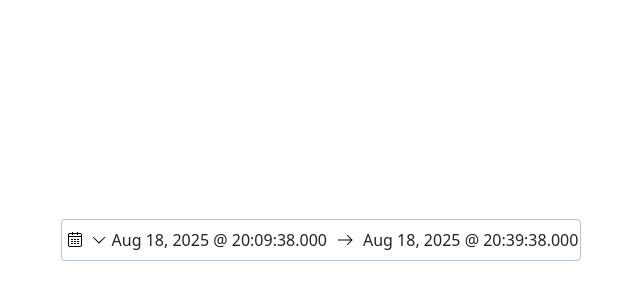
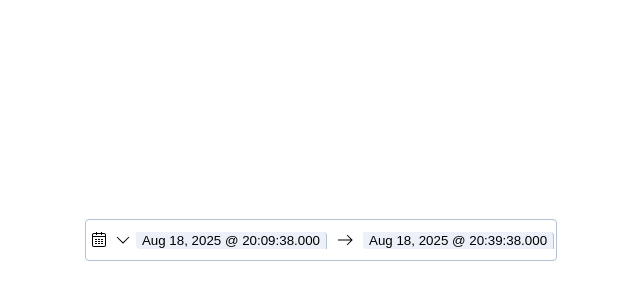
Before and after one commit to asenka0301/data_picker, a React (Vite) app: page / in a window 1280 px wide. Shown: the part 160-460 px from the top of the page, without its empty margins (320-960 px from the left). Built offline with nearby package versions, Linux system fonts and the light colour scheme.

Commit message:
feat: add popover

```diff
--- a/src/components/DatePicker/DatePicker.tsx
+++ b/src/components/DatePicker/DatePicker.tsx
@@ -3,6 +3,7 @@ import { useState } from "react";
 import { formatDate } from "../../utils/formatDate";
 import { sub } from "date-fns";
 import QuickSelectIcon from "../QuickSelect/QuickSelectIcon/QuickSelectIcon";
+import Popover from "../Popover/Popover";
 
 const DatePicker = () => {
   const [startDate] = useState<Date>(() => sub(new Date(), { minutes: 30 }));
@@ -10,9 +11,13 @@ const DatePicker = () => {
   return (
     <div className={styles.container}>
       <QuickSelectIcon />
-      <div>{formatDate(startDate)}</div>
+      <Popover title={formatDate(startDate)}>
+        <div>Data</div>
+      </Popover>
       <span className={styles.arrow}></span>
-      <div>{formatDate(endDate)}</div>
+      <Popover title={formatDate(endDate)}>
+        <div>Data</div>
+      </Popover>
     </div>
   );
 };
--- /dev/null
+++ b/src/components/Popover/Popover.module.css
@@ -0,0 +1,37 @@
+.popoverContainer {
+  position: relative;
+  display: inline-block;
+}
+
+.popoverTrigger {
+  display: flex;
+  justify-content: center;
+  align-items: center;
+  flex-shrink: 0;
+  width: 100%;
+  height: 100%;
+  border: none;
+  border-right: 1px solid #b4c1d5;
+  border-top-right-radius: 4px;
+  border-bottom-left-radius: 4px;
+  background-color: rgb(236, 241, 249);
+  outline: none;
+  overflow: hidden !important;
+  text-overflow: ellipsis !important;
+  white-space: nowrap !important;
+}
+
+.popoverContent {
+  position: absolute;
+  top: 100%;
+  left: 50%;
+  transform: translateX(-50%);
+  margin-top: 10px;
+  background-color: white;
+  border: 1px solid #ccc;
+  box-shadow: 0 2px 10px rgba(0, 0, 0, 0.1);
+  border-radius: 4px;
+  padding: 15px;
+  z-index: 1000;
+  white-space: nowrap;
+}
--- /dev/null
+++ b/src/components/Popover/Popover.tsx
@@ -0,0 +1,62 @@
+import styles from "./Popover.module.css";
+import { useState, useRef, type FC, useEffect, type ReactElement } from "react";
+
+type Preset = { label: string };
+
+export type Presets = Array<Preset>;
+
+interface PopoverProps {
+  children: ReactElement;
+  title: string | ReactElement;
+}
+
+const Popover: FC<PopoverProps> = ({ children, title }): ReactElement => {
+  const [isVisible, setIsVisible] = useState(false);
+  const popoverRef = useRef<HTMLDivElement | null>(null);
+  const triggerRef = useRef<HTMLButtonElement | null>(null);
+
+  const toggleVisibility = () => {
+    setIsVisible(!isVisible);
+  };
+
+  useEffect(() => {
+    const onDocMouseDown = (e: MouseEvent) => {
+      if (!(e.target instanceof Node)) return;
+      const pop = popoverRef.current;
+      const trig = triggerRef.current;
+      const insidePop = !!pop && pop.contains(e.target);
+      const onTrigger = !!trig && trig.contains(e.target);
+      if (!insidePop && !onTrigger) setIsVisible(false);
+    };
+    document.addEventListener("mousedown", onDocMouseDown);
+    return () => document.removeEventListener("mousedown", onDocMouseDown);
+  }, []);
+
+  return (
+    <div className={styles.popoverContainer}>
+      <button
+        ref={triggerRef}
+        onClick={toggleVisibility}
+        className={styles.popoverTrigger}
+        aria-haspopup="true"
+        aria-expanded={isVisible}
+        aria-controls="popover-content"
+      >
+        {title}
+      </button>
+      {isVisible && (
+        <div
+          id="popover-content"
+          ref={popoverRef}
+          className={styles.popoverContent}
+          role="dialog"
+          aria-modal="true"
+        >
+          {children}
+        </div>
+      )}
+    </div>
+  );
+};
+
+export default Popover;
```
